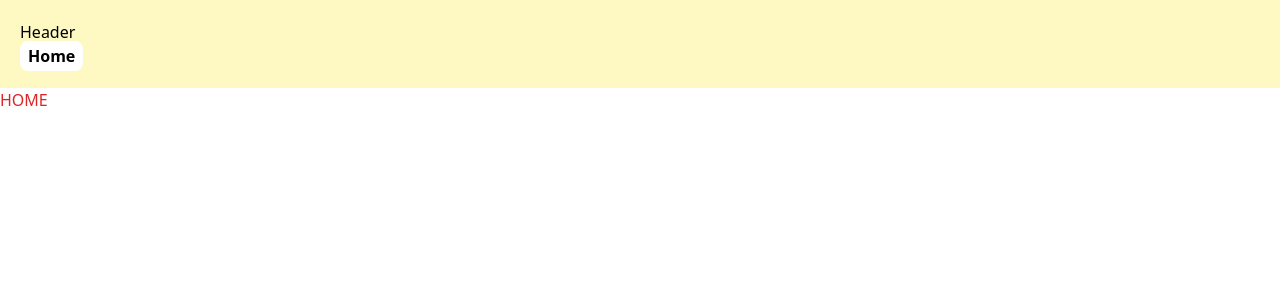
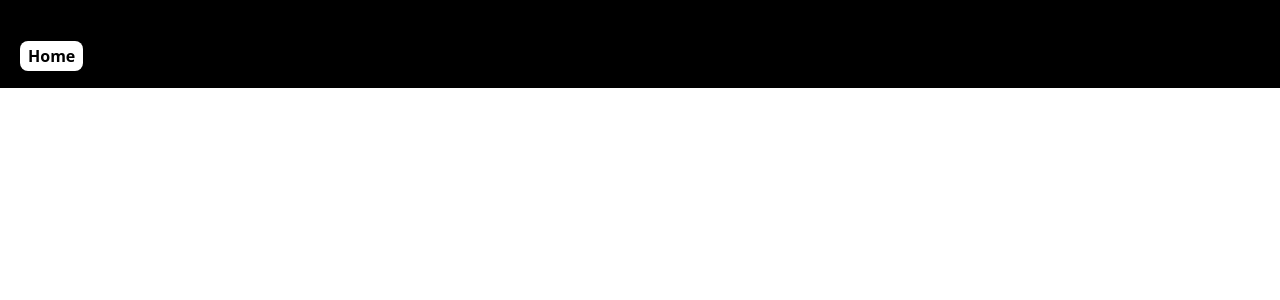
Before and after one commit to mbKaleb/nextjs13demo, a Next.js app in the folder nextjs13demo/: page / in a window 1280 px wide. Shown: the top 300 px of the page. Built offline with nearby package versions, Linux system fonts and the light colour scheme.

Commit message:
style changes

```diff
--- a/nextjs13demo/app/Header.tsx
+++ b/nextjs13demo/app/Header.tsx
@@ -2,8 +2,8 @@ import Link from "next/link"
 
 export default function Header() {
 	return (
-		<header className="p-5 bg-yellow-100">
-			<p>Header</p>
+		<header className="p-5 bg-black">
+			<p>amazonbasics</p>
 			<Link href="/" className="px-2 py-1 bg-white font-bold rounded-lg">Home</Link>
 		</header>
 	)
--- a/nextjs13demo/app/page.tsx
+++ b/nextjs13demo/app/page.tsx
@@ -1,6 +1,6 @@
 
 export default function Home() {
 	return (
-		<div className="text-red-600"> HOME </div>
+		<div className="text-red-600">  </div>
 	)
 }
--- /dev/null
+++ b/nextjs13demo/app/todos/layout.tsx
@@ -0,0 +1,18 @@
+/* eslint-disable @next/next/no-head-element */
+
+import "../styles/globals.css"
+
+export default function RootLayout({
+  children,
+}: {
+  children: React.ReactNode;
+}) {
+  return (
+    <html>
+      <head></head>
+      <body>
+        {children}
+      </body>
+    </html>
+  );
+}
```
